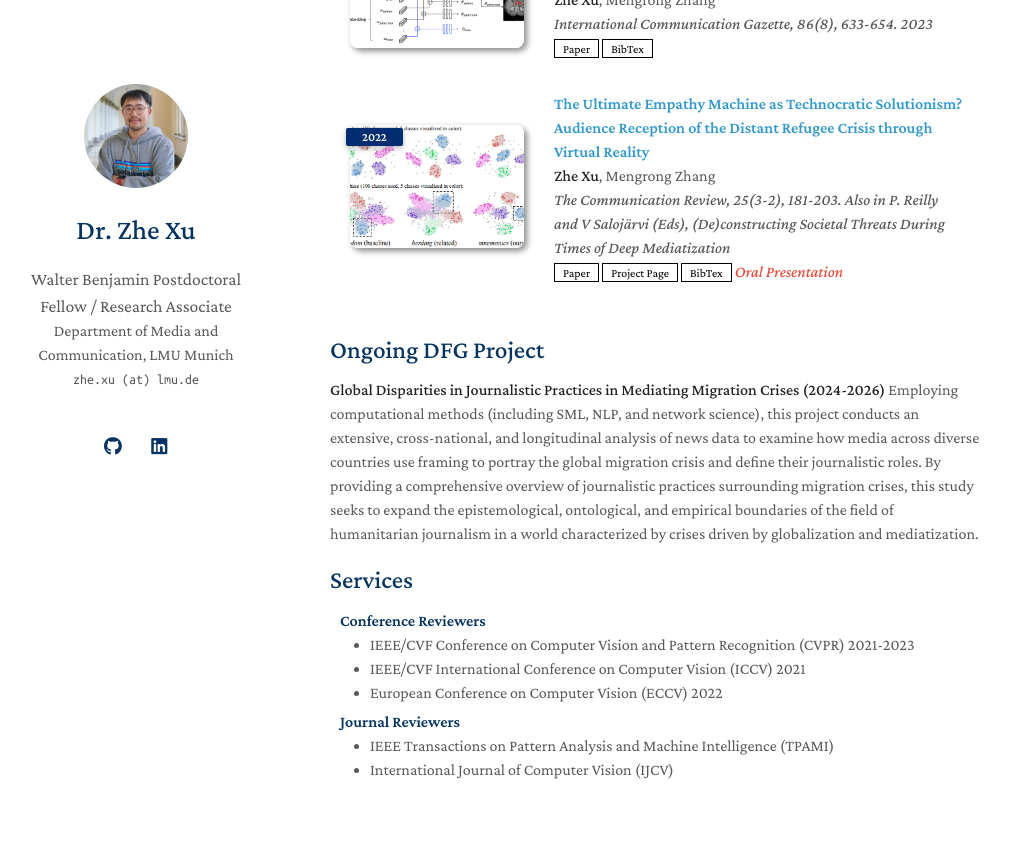
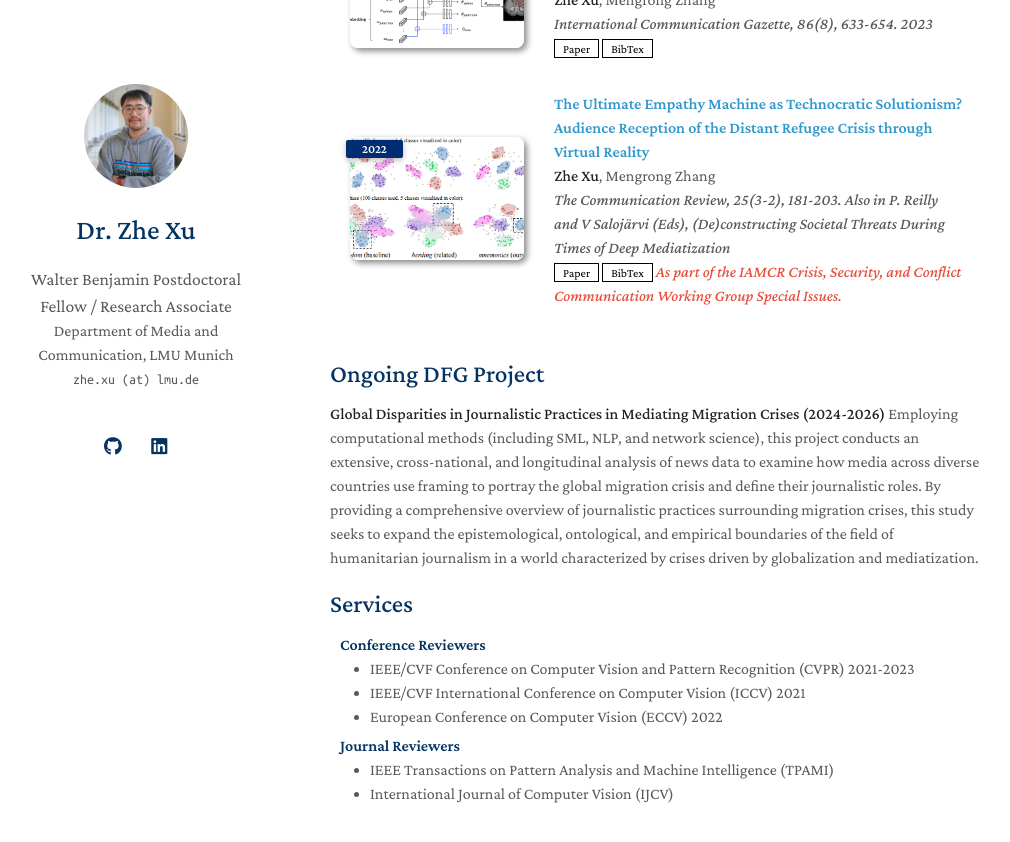
Before and after one commit to zhexuphd/home, a Jekyll site: the page built from index.md, in a window 1280 px wide and 900 px high, scrolled down 1327 px. Shown: the top 842 px of the window, without its empty margins (140-1150 px from the left). Built offline with Jekyll 4.4.1, drawn with Linux system fonts in a browser that asks for light colours; a style sheet for code colours, icons or effects is not loaded; our own code applies the rules of GitHub Pages for plain Markdown files.

Commit message:
Update publications.yml

```diff
--- a/_data/publications.yml
+++ b/_data/publications.yml
@@ -12,8 +12,7 @@ main:
     authors: <strong>Zhe Xu</strong>, Mengrong Zhang
     conference_short: 2022
     conference: The Communication Review, 25(3-2), 181-203. Also in P. Reilly and V Salojärvi (Eds), (De)constructing Societal Threats During Times of Deep Mediatization
-    paper: https://github.com/yaoyao-liu/class-incremental-learning/tree/main/mnemonics-training
-    page: https://class-il.mpi-inf.mpg.de/mnemonics/
+    paper: https://www.tandfonline.com/doi/abs/10.1080/10714421.2022.2129118
     bibtex: https://class-il.mpi-inf.mpg.de/mnemonics/
-    notes: Oral Presentation
+    notes: As part of the IAMCR Crisis, Security, and Conflict Communication Working Group Special Issues.
     image: ./assets/img/teaser_example.png
```
